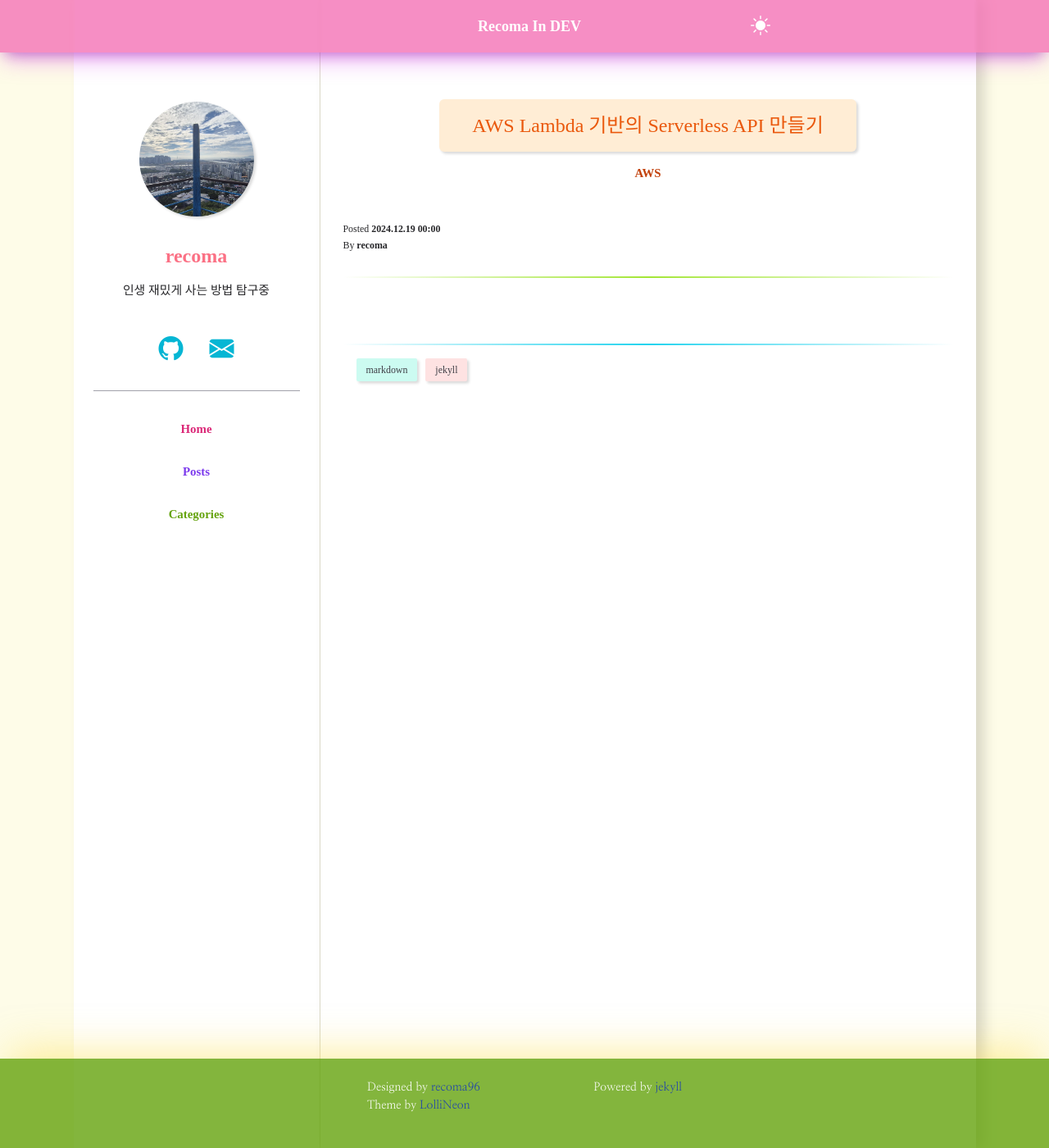
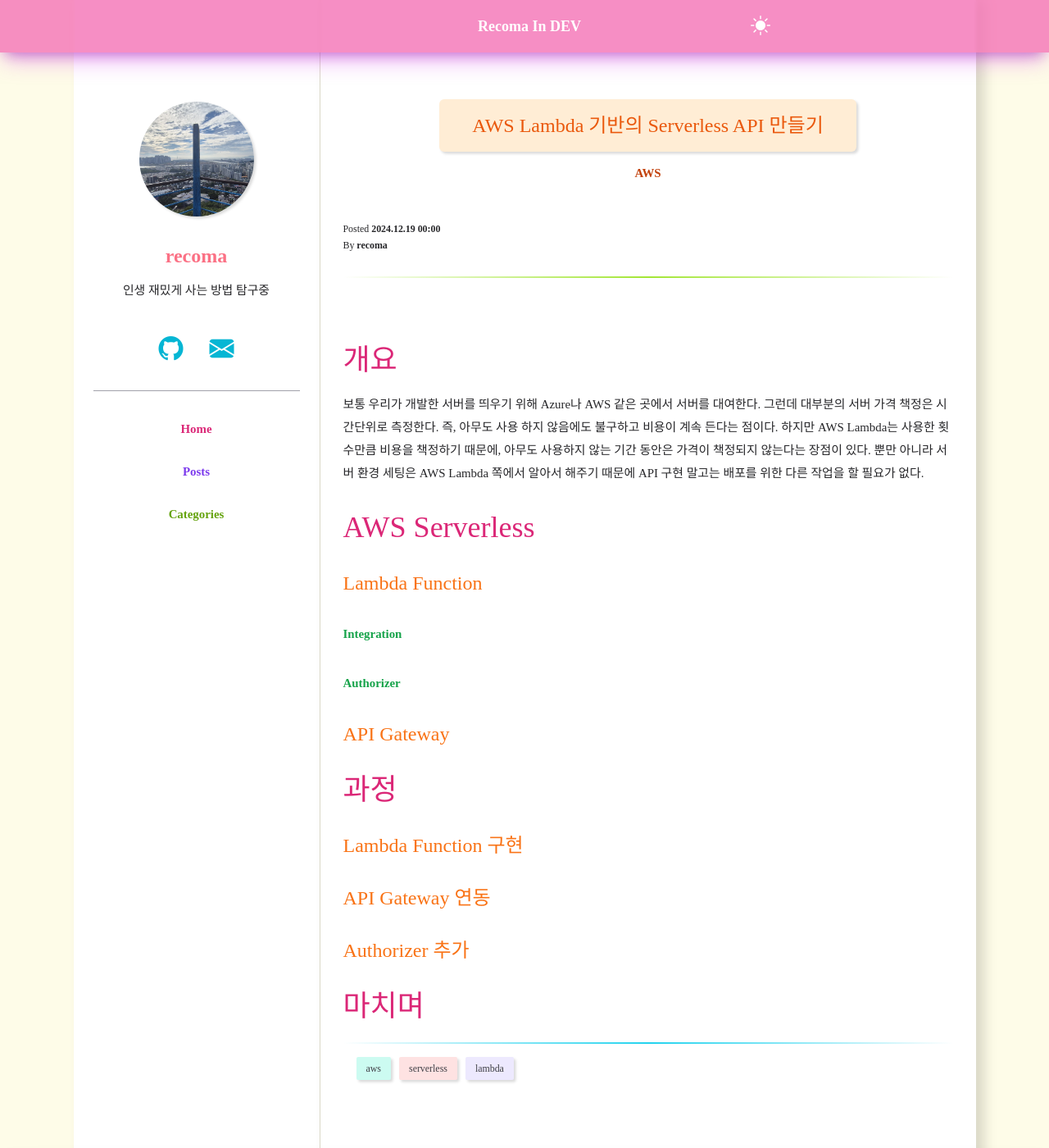
Before and after one commit to recoma96/recoma96.github.io, a Jekyll site: the page built from _posts/2023-12-19-create-aws-lambda-api.md, in a window 1280 px wide and 1400 px high. Shown: the whole window at 82% size. Built offline with Jekyll 4.4.1, drawn with Linux system fonts in a browser that asks for light colours; some web fonts are replaced; a style sheet for code colours, icons or effects is not loaded.

Commit message:
blog: aws lambda 뼈대 작성

```diff
--- a/_posts/2023-12-19-create-aws-lambda-api.md
+++ b/_posts/2023-12-19-create-aws-lambda-api.md
@@ -3,7 +3,34 @@
 title:  "AWS Lambda 기반의 Serverless API 만들기"
 date:   2024-12-19 09:00:00 +0900
 categories: "AWS"
-summary: "Lambda API를 작성함으로써 서버 배포를 하는 수고를 줄일 수 있는 절호의 길회"
-tags: ["markdown", "jekyll"]
+summary: "Lambda API를 작성함으로써 서버 배포를 하는 수고를 줄일 수 있는 절호의 기회"
+tags: ["aws", "serverless", "lambda"]
 image: ""
 ---
+
+# 개요
+
+보통 우리가 개발한 서버를 띄우기 위해 Azure나 AWS 같은 곳에서 서버를 대여한다. 그런데 대부분의 서버 가격 책정은 시간단위로 측정한다. 즉, 아무도 사용 하지 않음에도 불구하고 비용이 계속 든다는 점이다.
+하지만 AWS Lambda는 사용한 횟수만큼 비용을 책정하기 때문에, 아무도 사용하지 않는 기간 동안은 가격이 책정되지 않는다는 장점이 있다.
+뿐만 아니라 서버 환경 세팅은 AWS Lambda 쪽에서 알아서 해주기 때문에 API 구현 말고는 배포를 위한 다른 작업을 할 필요가 없다.
+
+# AWS Serverless
+
+## Lambda Function
+
+### Integration
+
+### Authorizer
+
+## API Gateway
+
+
+# 과정
+
+## Lambda Function 구현
+
+## API Gateway 연동
+
+## Authorizer 추가
+
+# 마치며
```
